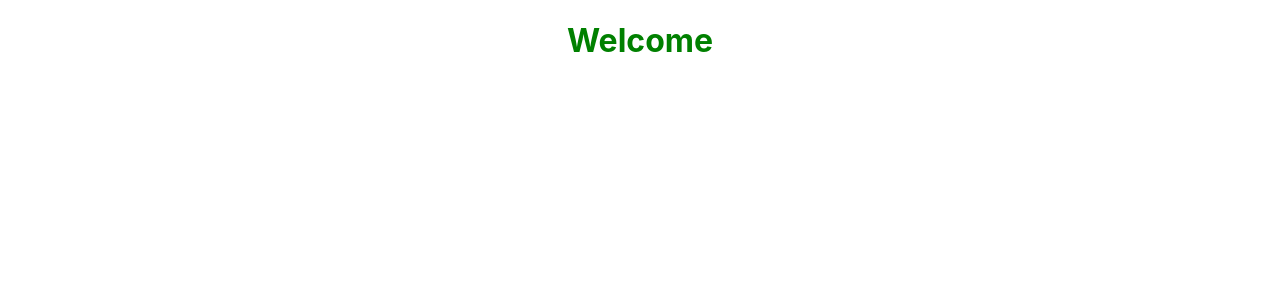
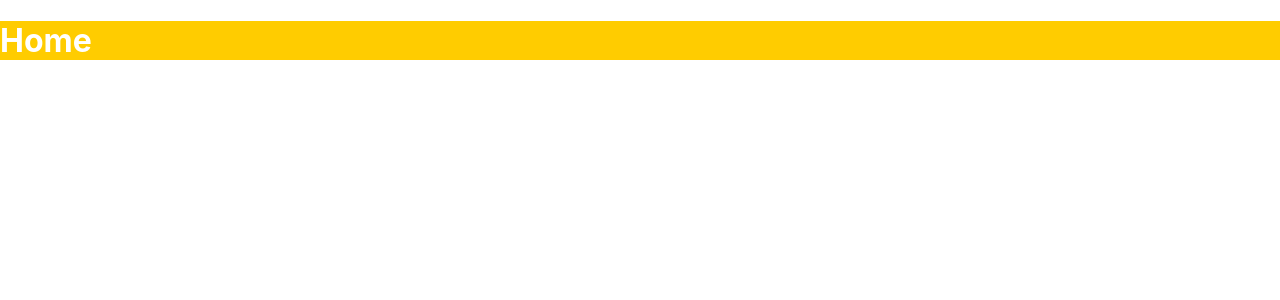
Before and after one commit to leungcnie/portfolio, a React (Create React App) app: page / in a window 1280 px wide. Shown: the top 300 px of the page. Built offline with nearby package versions, Linux system fonts and the light colour scheme.

Commit message:
Rename welcome to home page and install styled-components

```diff
--- a/package.json
+++ b/package.json
@@ -12,6 +12,7 @@
     "react-dom": "^17.0.1",
     "react-router-dom": "^5.2.0",
     "react-scripts": "4.0.2",
+    "styled-components": "^5.2.1",
     "web-vitals": "^1.1.0"
   },
   "scripts": {
--- a/src/App.js
+++ b/src/App.js
@@ -1,20 +1,26 @@
-import './styles/App.scss';
+// import './styles/App.scss';
 import { BrowserRouter as Router, Route, Switch, Link } from "react-router-dom";
+import styled from 'styled-components';
 
 // Pages
-import Welcome from './pages/Welcome';
+import Home from './pages/Home';
 import About from './pages/About';
 import Projects from './pages/Projects';
 import Contact from './pages/Contact';
 import NotFound from './pages/NotFound';
 
+const AppWrapper = styled.div`
+  background-color: ${props => props.theme.tangerineYellow};
+`;
+
+
 function App() {
   return (
-    <div className="App">
+    <AppWrapper>
       <Router>
         <Switch>
-          <Route exact path="/" component={Welcome}>
-            <Welcome />
+          <Route exact path="/" component={Home}>
+            <Home />
           </Route>
           <Route exact path="/about" component={About}>
             <About />
@@ -30,7 +36,7 @@ function App() {
           </Route>
         </Switch>
       </Router>
-    </div>
+    </AppWrapper>
   );
 }
 
--- /dev/null
+++ b/src/config/theme.js
@@ -0,0 +1 @@
+export const tangerineYellow = "#ffcc00";
--- a/src/index.js
+++ b/src/index.js
@@ -3,10 +3,15 @@ import ReactDOM from 'react-dom';
 import './styles/index.scss';
 import App from './App';
 import reportWebVitals from './reportWebVitals';
+import { ThemeProvider } from 'styled-components';
+
+import * as theme from './config/theme';
 
 ReactDOM.render(
   <React.StrictMode>
-    <App />
+    <ThemeProvider theme={theme}>
+      <App />
+    </ThemeProvider>
   </React.StrictMode>,
   document.getElementById('root')
 );
--- /dev/null
+++ b/src/pages/Home.jsx
@@ -0,0 +1,14 @@
+// import '../styles/Home.scss';
+import styled from 'styled-components';
+
+const Test = styled.div`
+  color: #fff;
+`;
+
+export default function Home(props) {
+  return (
+    <Test>
+      <h1>Home</h1>
+    </Test>
+  )
+}
--- a/src/pages/Welcome.jsx
+++ /dev/null
@@ -1,7 +0,0 @@
-import '../styles/Welcome.scss';
-
-export default function Welcome(props) {
-  return (
-    <h1>Welcome</h1>
-  )
-}
```
Also changed, not shown: src/styles/Home.scss (renamed from src/styles/Welcome.scss), 1 other file (tests, documents, lock files or other folders).
